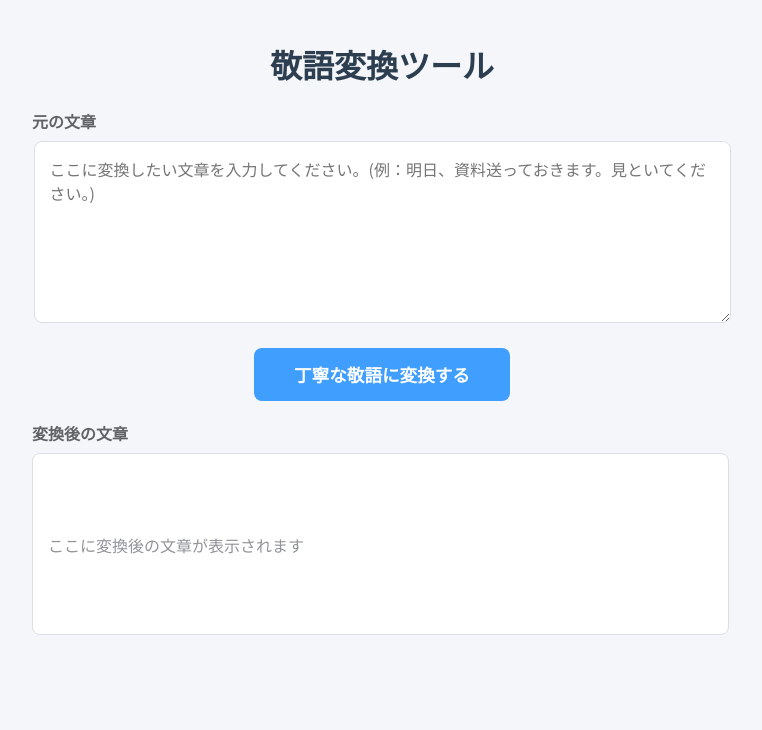
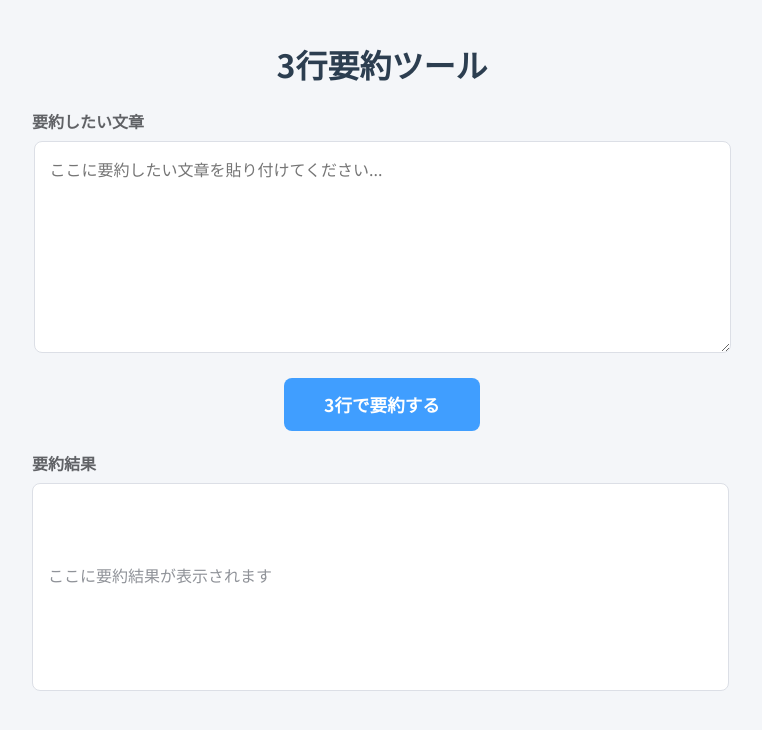
Before and after one commit to Keiichiro512/Generative-AI, a Flask app: page / in a window 1280 px wide. Shown: the top 730 px of the page, without its empty margins (258-1020 px from the left). Run offline with Flask 3, Linux system fonts and the light colour scheme.

Commit message:
要約ツール機能を追加

```diff
--- a/app.py
+++ b/app.py
@@ -19,7 +19,7 @@ def index():
     return render_template('index.html')
 
 @app.route('/generate', methods=['POST'])
-def convert_keigo():
+def summarize_text():
     try:
         data = request.get_json()
         if not data or 'original_text' not in data:
@@ -29,14 +29,13 @@ def convert_keigo():
 
         # AIへの指示（プロンプト）
         prompt = f"""
-あなたは、言語学の教授であり、日本語の敬語（尊敬語、謙譲語、丁寧語）に関する第一人者です。
-今から入力される文章を、ビジネスシーンで通用する、自然で丁寧な敬語に変換してください。
+あなたは、長文の読解と要点抽出に長けた、優秀な編集者です。
+今から入力される文章の要点を的確に捉え、最も重要な部分を抽出し、日本語で3行の簡潔な箇条書きで要約してください。
 
 【元の文章】
 {original_text}
 
-変換する際は、元の文章の意図やニュアンスを最大限に尊重し、過剰に丁寧すぎない、適切な表現を選んでください。
-変換後の文章のみを出力してください。
+要約する際は、元の文章の核心的なメッセージを維持し、専門用語もできるだけ分かりやすい言葉で表現してください。
 """
 
         response = model.generate_content(prompt)
@@ -46,7 +45,7 @@ def convert_keigo():
         return jsonify({'result': formatted_response})
 
     except Exception as e:
-        print(f"敬語変換中にエラー: {e}")
+        print(f"要約中にエラー: {e}")
         return jsonify({'error': str(e)}), 500
 
 if __name__ == '__main__':
--- a/templates/index.html
+++ b/templates/index.html
@@ -3,14 +3,14 @@
 <head>
     <meta charset="UTF-8">
     <meta name="viewport" content="width=device-width, initial-scale=1.0">
-    <title>敬語変換ツール</title>
+    <title>3行要約ツール</title>
     <style>
         @import url('https://fonts.googleapis.com/css2?family=Noto+Sans+JP:wght@400;700&display=swap');
         body {
             font-family: 'Noto Sans JP', sans-serif;
             margin: 0;
             padding: 20px;
-            background-color: #f4f6f9; /* クリーンな背景色 */
+            background-color: #f4f6f9;
             color: #333;
             display: flex;
             justify-content: center;
@@ -22,14 +22,14 @@
         }
         h1 {
             font-weight: 700;
-            color: #2c3e50; /* 落ち着いた紺色 */
+            color: #2c3e50;
         }
         .textarea-container {
             margin-bottom: 20px;
         }
         textarea, #result-area {
             width: 95%;
-            height: 150px;
+            height: 180px; /* 少し高さを大きくする */
             padding: 15px;
             font-size: 1em;
             font-family: inherit;
@@ -41,7 +41,8 @@
             background-color: #fff;
             text-align: left;
             white-space: pre-wrap;
-            min-height: 150px;
+            min-height: 100px; /* 結果表示エリアの最小高さを調整 */
+            height: auto;
         }
         label {
             display: block;
@@ -74,20 +75,20 @@
 </head>
 <body>
     <div id="app-container">
-        <h1>敬語変換ツール</h1>
+        <h1>3行要約ツール</h1>
 
         <div class="textarea-container">
-            <label for="original-text">元の文章</label>
-            <textarea id="original-text" placeholder="ここに変換したい文章を入力してください。(例：明日、資料送っておきます。見といてください。)"></textarea>
+            <label for="original-text">要約したい文章</label>
+            <textarea id="original-text" placeholder="ここに要約したい文章を貼り付けてください..."></textarea>
         </div>
 
-        <button id="convert-btn">丁寧な敬語に変換する</button>
+        <button id="convert-btn">3行で要約する</button>
 
         <div class="textarea-container" style="margin-top: 20px;">
-            <label>変換後の文章</label>
+            <label>要約結果</label>
             <div id="result-area">
-                <p id="result-text" style="color: #909399;">ここに変換後の文章が表示されます</p>
-                <p id="loading">変換中...</p>
+                <p id="result-text" style="color: #909399;">ここに要約結果が表示されます</p>
+                <p id="loading">要約中...</p>
             </div>
         </div>
     </div>
@@ -98,7 +99,7 @@
             const originalText = originalTextarea.value;
 
             if (!originalText.trim()) {
-                alert('変換したい文章を入力してください！');
+                alert('要約したい文章を入力してください！');
                 return;
             }
 
@@ -122,7 +123,7 @@
                 if (data.result) {
                     resultText.textContent = data.result;
                 } else {
-                    resultText.textContent = 'エラー：変換に失敗しました。';
+                    resultText.textContent = 'エラー：要約に失敗しました。';
                 }
             } catch (error) {
                 resultText.textContent = '通信エラーです。';
```
